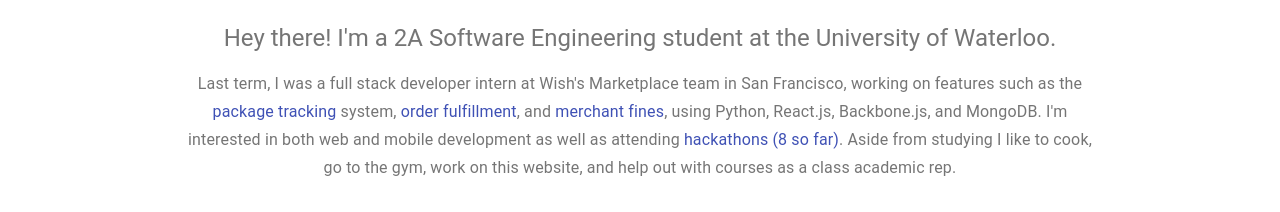
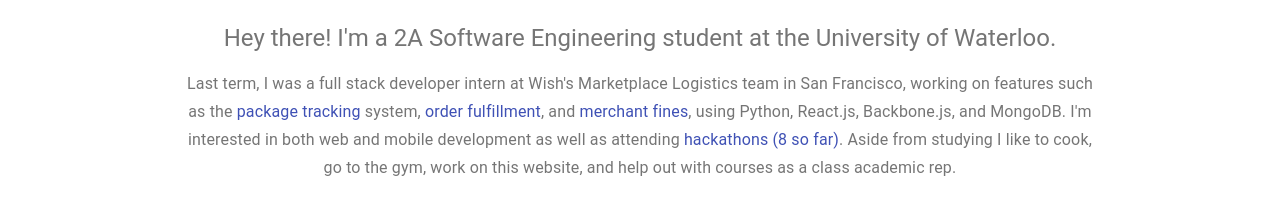
Before and after one commit to cindywang328/my-app, a React (Create React App) app: page / in a window 1280 px wide. Shown: the part 199-411 px from the top of the page. Built offline with nearby package versions, Linux system fonts and the light colour scheme.

Commit message:
more text edit

```diff
--- a/src/App.js
+++ b/src/App.js
@@ -84,7 +84,7 @@ export default function Album() {
               Hey there! I'm a 2A Software Engineering student at the University of Waterloo.
             </Typography>
             <Typography variant="subtitle1" align="center" color="textSecondary" paragraph>
-              Last term, I was a full stack developer intern at Wish's Marketplace team in San Francisco, working on features such as the <Link href = "https://www.wishpost.cn/tracking">package tracking</Link> system, <Link href = "https://merchant.wish.com/fbw">order fulfillment</Link>, and <Link href = "https://merchant.wish.com/policy/fulfillment">merchant fines</Link>, using Python, React.js, Backbone.js, and MongoDB. I'm interested in both web and mobile development as well as attending <Link href="https//devpost.com/cindywang328">hackathons (8 so far)</Link>. Aside from studying I like to cook, go to the gym, work on this website, and help out with courses as a class academic rep.
+              Last term, I was a full stack developer intern at Wish's Marketplace Logistics team in San Francisco, working on features such as the <Link href = "https://www.wishpost.cn/tracking">package tracking</Link> system, <Link href = "https://merchant.wish.com/fbw">order fulfillment</Link>, and <Link href = "https://merchant.wish.com/policy/fulfillment">merchant fines</Link>, using Python, React.js, Backbone.js, and MongoDB. I'm interested in both web and mobile development as well as attending <Link href="https//devpost.com/cindywang328">hackathons (8 so far)</Link>. Aside from studying I like to cook, go to the gym, work on this website, and help out with courses as a class academic rep.
             </Typography>
             <div className={classes.heroButtons}>
               <Grid container spacing={4} justify="center">
```
